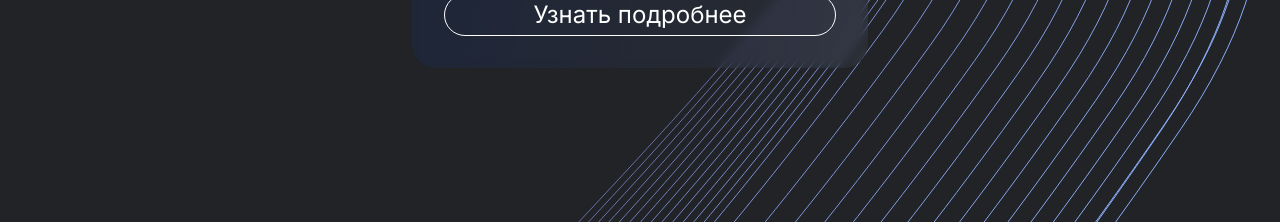
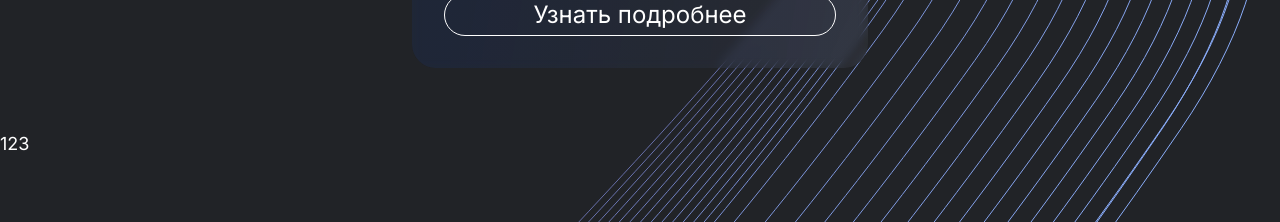
Before and after one commit to NextWave1/nextwave-site, a Next.js app: page / in a window 1280 px wide. Shown: the part 3020-3242 px from the top of the page. Built offline with nearby package versions, Linux system fonts and the light colour scheme; a web font is replaced by a local one.

Commit message:
Подправил layout

```diff
--- a/src/screens/layout/ui/Layout.module.scss
+++ b/src/screens/layout/ui/Layout.module.scss
@@ -1,11 +1,12 @@
 .layout {
-	@apply w-full min-h-screen relative pt-56;
+	@apply w-full min-h-screen relative pt-56 flex flex-col justify-evenly;
 
 	> svg {
 		@apply left-32 top-0 -z-1;
 	}
 
-	> header {
-		@apply mb-64;
+	> main {
+		@apply py-64;
+		flex-grow: 1;
 	}
 }
--- a/src/screens/layout/ui/Layout.tsx
+++ b/src/screens/layout/ui/Layout.tsx
@@ -1,5 +1,6 @@
 import { FC, PropsWithChildren } from 'react'
 
+import { Footer } from '@/widgets/footer'
 import { Header } from '@/widgets/header'
 
 import Wave from '@/shared/ui/wave/Wave'
@@ -12,6 +13,7 @@ export const Layout: FC<PropsWithChildren> = ({ children }) => {
 			<Wave />
 			<Header />
 			{children}
+			<Footer />
 		</div>
 	)
 }
--- /dev/null
+++ b/src/widgets/footer/index.ts
@@ -0,0 +1 @@
+export { Footer } from './ui/Footer'
--- /dev/null
+++ b/src/widgets/footer/ui/Footer.tsx
@@ -0,0 +1,7 @@
+import { FC } from 'react'
+
+import styles from './Footer.module.scss'
+
+export const Footer: FC = () => {
+	return <footer>123</footer>
+}
```
Also changed, not shown: src/widgets/footer/ui/Footer.module.scss (added).
